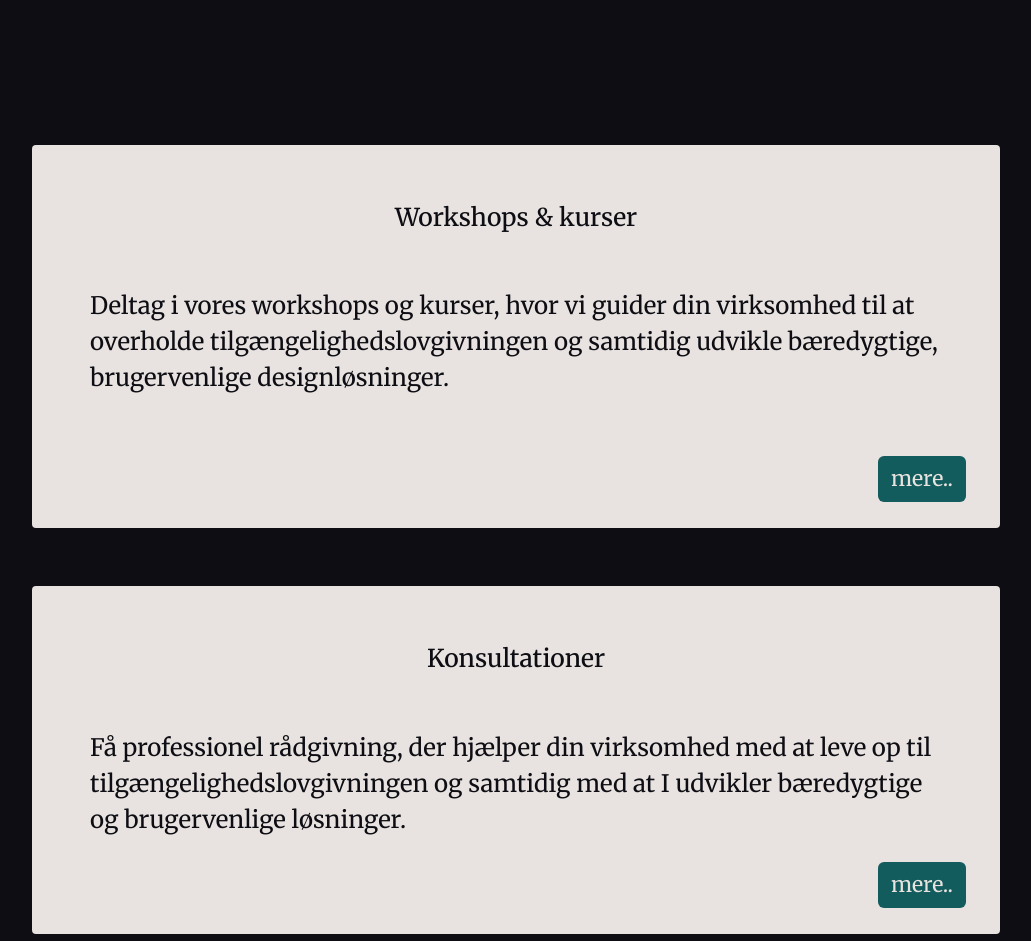
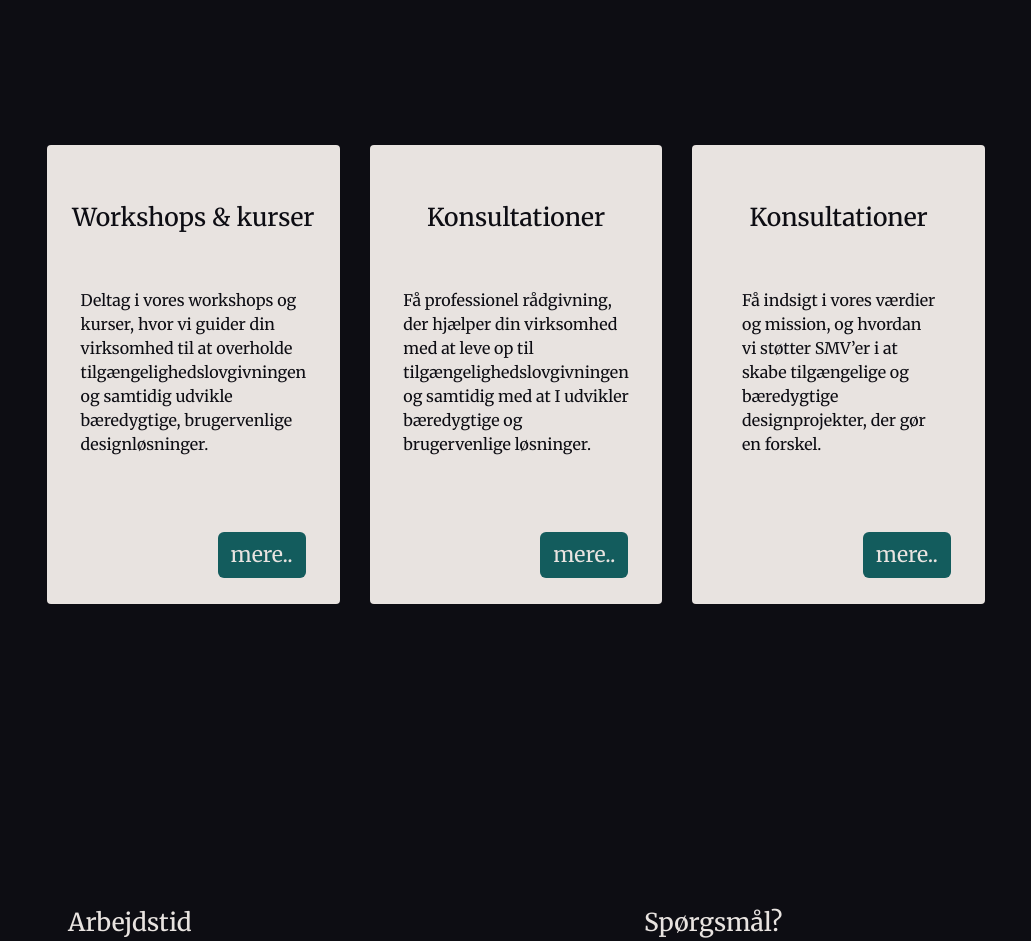
Before and after one commit to WilderrQ/Eksamensprojekt-3, a website: page index.html in a window 1280 px wide. Shown: the part 1900-2841 px from the top of the page, without its empty margins (124-1155 px from the left). Drawn offline with nearby package versions, Linux system fonts and the light colour scheme; files that its build step writes are made by us from their sources.

Commit message:
commit 5

```diff
--- a/index.html
+++ b/index.html
@@ -395,6 +395,25 @@
             }
         }
 
+        .tekst-lille4 {
+            font-size: 1.5rem;
+            @media (max-width: 1520px) {
+                font-size: 1.2rem;
+            }
+            @media (max-width: 1300px) {
+                font-size: 1rem;
+            }
+            @media (max-width: 1175px) {
+                font-size: 0.9rem;
+            }
+            @media (max-width: 1175px) {
+                font-size: 0.9rem;
+            }
+            @media (max-width: 1050px) {
+                font-size: 1.05rem;
+            }
+        }
+
         .tekst-lille2 {
             font-size: 1.2rem;
             @media (max-width: 1140px) {
@@ -407,16 +426,27 @@
 
         }
 
+        .padding34 {
+            padding-top: 4rem;
+        }
+
+        @media (min-width: 1050px) {
+            .padding34 {
+                padding-top: 0;
+            }
+        }
+
         .tekst-mellemstor2 {
             font-size: 1.76rem;
             @media (max-width: 1450px) {
                 font-size: 1.232rem;
             }
-            @media (max-width: 1140px) {
+            @media (max-width: 1150px) {
                 font-size: 0.8624rem;
             }
 
         }
+
 
         .padding13 {
             padding-left: 20rem;
@@ -555,6 +585,20 @@
             font-size: 1.8rem;
             @media (max-width: 1450px) {
                 font-size: 1.54rem;
+            }
+            @media (max-width: 1140px) {
+                font-size: 1.078rem;
+            }
+
+        }
+
+        .tekst-mellemstor4 {
+            font-size: 1.8rem;
+            @media (max-width: 1450px) {
+                font-size: 1.54rem;
+            }
+            @media (max-width: 1199px) {
+                font-size: 1.40rem;
             }
             @media (max-width: 1140px) {
                 font-size: 1.078rem;
@@ -710,29 +754,37 @@
             outline-offset: 2px !important;
         }
 
-        @media (min-width: 1700px) {
-            .height {
-                height: 500px;
-            }
-        }
-
-        @media (min-width: 1600px) {
+        @media (max-width: 1650px) {
             .height {
                 height: 550px;
             }
         }
 
-        @media (min-width: 1600px) {
-            .height2 {
-                padding-bottom: 2.4rem;
+        @media (max-width: 1600px) {
+            .height {
+                height: 550px;
             }
         }
 
-        @media (min-width: 1700px) {
-            .height2 {
-                padding-bottom: 0rem;
+        @media (max-width: 1400px) {
+            .height {
+                height: 450px;
             }
         }
+
+        @media (max-width: 1200px) {
+            .height {
+                height: 450px;
+            }
+        }
+
+        @media (max-width: 1050px) {
+            .height {
+                height: 450px;
+            }
+        }
+
+
 
         @media (min-width: 1600px) {
             .height3 {
@@ -750,20 +802,35 @@
 
 
         main.row > article {
-            flex: 0 0 100%;
-            max-width: 100%;
             padding-left: 0 !important;
             padding-right: 0 !important;
         }
 
 
-        @media (min-width: 1600px) {
+        @media (min-width: 1050px) {
             main.row > article {
-                flex: 0 0 33.3333%;
-                max-width: 33.3333%;
                 padding-left: 15px !important;
                 padding-right: 15px !important;
             }
+        }
+
+        .custom-col {
+            flex: 0 0 100%;
+            max-width: 100%;
+        }
+
+        /* Fra 1050px → 3 kolonner */
+        @media (min-width: 1050px) {
+            .custom-col {
+                flex: 0 0 33.3333% !important;
+                max-width: 33.3333% !important;
+            }
+        }
+
+        /* Hvis du vil have spacing, brug dette */
+        .custom-col {
+            padding-left: 15px;
+            padding-right: 15px;
         }
 
         @media (min-width: 1700px) {
@@ -910,6 +977,78 @@
         }
 
 
+
+        /* Gør artikler til flex-containere så deres indhold kan fylde højden */
+        main.row > article {
+            display: flex !important;
+            flex-direction: column;
+            flex: 1 1 0; /* vokser og fylder højden */
+            max-width: none;
+            height: 100%; /* vigtigt */
+        }
+
+        /* Sørg for at den indre box-tile fylder hele højden */
+        main.row > article > .box-toggle.height {
+            display: flex;
+            flex-direction: column;
+            height: 100%; /* fyld hele artiklens højde */
+        }
+
+
+        article > .box-toggle {
+            display: flex;
+            flex-direction: column;
+            width: 100%;
+        }
+
+        article .btn {
+            align-self: end !important;
+        }
+
+        .main-text {
+            flex-grow: 1; /* sørg for teksten fylder det meste plads, men ikke skubber knappen væk */
+        }
+
+        .kontakt-knap-wrapper {
+            margin-top: auto; /* skub knappen til bund */
+        }
+
+        main.row {
+            display: flex;
+            align-items: stretch; /* sørger for kolonner får samme højde */
+        }
+
+        .main-text {
+            flex-grow: 1; /* fylder op mellem top og knap */
+        }
+
+        .height4 {
+            padding-top: 0;
+        }
+
+        @media (min-width: 1050px) and (max-width: 1700px) {
+            .height4 {
+                padding-top: 2.2rem;
+            }
+        }
+
+
+
+        .height5 {
+            padding-top: 0;
+        }
+
+        @media (min-width: 1050px) {
+            .height5 {
+                padding-top: 2.2rem;
+            }
+        }
+
+        @media (min-width: 1700px) {
+            .height5 {
+                padding-top: 4.4rem;
+            }
+        }
 
 
     </style>
@@ -1086,56 +1225,58 @@
 
 
 <main class="row padding3 pt-xxl-5 pb-md-5" tabindex="1">
-    <article class="col-12 col-lg-4 pe-xxl-5">
+    <article class="col pe-xxl-5 custom-col">
         <div class="box-toggle height rounded-1" data-box-type="1">
-            <h2 class="Brødtekst tekst-mellemstor color-toggle pt-5 justify-content-center d-flex pb-4" data-color-type="3">
+            <h2 class="Brødtekst tekst-mellemstor4 color-toggle pt-5 justify-content-center d-flex pb-4" data-color-type="3">
                 Workshops & kurser</h2>
             <br>
-            <p class="Brødtekst color-toggle justify-content-center d-flex ps-5 pe-5 tekst-lille pb-4" data-color-type="3">
+            <p class="Brødtekst color-toggle justify-content-center d-flex ps-5 pe-5 tekst-lille4 pb-4" data-color-type="3">
                 Deltag i vores workshops og kurser, hvor vi guider din virksomhed til at overholde
                 tilgængelighedslovgivningen og samtidig udvikle bæredygtige, brugervenlige designløsninger.</p>
             <div clasS="pt-1">
+                <p class=""></p>
             <div class="justify-content-end d-flex pb-3 pt-3 pe-4">
-                <button type="button" class="btn Brødtekst tekst-mellem box-toggle color-toggle kontakt-knap"
+                <button type="button" class="kontakt-knap-wrapper btn Brødtekst tekst-mellem box-toggle color-toggle kontakt-knap"
                         data-box-type="3" data-color-type="2" tabindex="0">mere..
                 </button>
             </div>
             </div>
         </div>
     </article>
-    <article class="col-12 col-lg-4 ps-xxl-4 pt-5 pt-xxl-0 pe-xxl-4  pt-xxl">
+    <article class="col custom-col padding34 pe-xxl-4  pt-xxl">
         <div class="box-toggle height rounded-1" data-box-type="1">
             <h2 class="Brødtekst tekst-mellemstor color-toggle pt-5 justify-content-center d-flex pb-4" data-color-type="3">
                 Konsultationer</h2>
             <br>
-            <p class="Brødtekst color-toggle justify-content-center d-flex ps-5 pe-5 tekst-lille height2" data-color-type="3">
+            <p class="Brødtekst color-toggle justify-content-center d-flex ps-5 pe-5 tekst-lille4 height2" data-color-type="3">
                 Få professionel rådgivning, der hjælper din virksomhed med at leve op til tilgængelighedslovgivningen og
                 samtidig med at I udvikler bæredygtige og brugervenlige løsninger.</p>
+            <p class="height4"></p>
             <div class="justify-content-end d-flex pb-3 pt-2 pe-4">
-                <button type="button" class="btn Brødtekst tekst-mellem box-toggle color-toggle kontakt-knap"
+                <button type="button" class="kontakt-knap-wrapper btn Brødtekst tekst-mellem box-toggle color-toggle kontakt-knap"
                         data-box-type="3" data-color-type="2" tabindex="0">mere..
                 </button>
             </div>
         </div>
     </article>
-    <article class="col-12 col-lg-4 ps-xxl-5 pt-5 pt-xxl-0 pt-xxl">
+    <article class="col custom-col ps-xxl-5 padding34 pt-xxl">
         <div class="box-toggle height rounded-1" data-box-type="1">
             <h2 class="Brødtekst tekst-mellemstor color-toggle pt-5 justify-content-center d-flex pb-4" data-color-type="3">
-                Mere om os</h2>
+                Konsultationer</h2>
             <br>
-            <p class="Brødtekst color-toggle justify-content-center d-flex ps-5 pe-5 tekst-lille pb-4" data-color-type="3">
-                Få indsigt i vores værdier og mission, og hvordan vi støtter SMV’er i at skabe tilgængelige og
+            <p class="Brødtekst color-toggle justify-content-center d-flex ps-5 pe-5 tekst-lille4 height2" data-color-type="3">
+                Få&nbsp;indsigt&nbsp;i&nbsp;vores&nbsp;værdier og mission, og hvordan vi støtter SMV’er i at skabe tilgængelige og
                 bæredygtige designprojekter, der gør en forskel.</p>
-            <div class="justify-content-end d-flex pb-3 pe-4 height3">
-                <a href="Om-os.html" class="click-wrapper pt-2">
-                <button type="button" class="btn Brødtekst tekst-mellem box-toggle color-toggle kontakt-knap"
+            <p class="height5"></p>
+            <div class="justify-content-end d-flex pb-3 pt-2 pe-4">
+                <button type="button" class="kontakt-knap-wrapper btn Brødtekst tekst-mellem box-toggle color-toggle kontakt-knap"
                         data-box-type="3" data-color-type="2" tabindex="0">mere..
                 </button>
-                </a>
             </div>
         </div>
     </article>
 </main>
+
 
 <section class="row padding4 padding10" id="kontakt">
     <article class="col-xl-6 pe-md-5">
```
